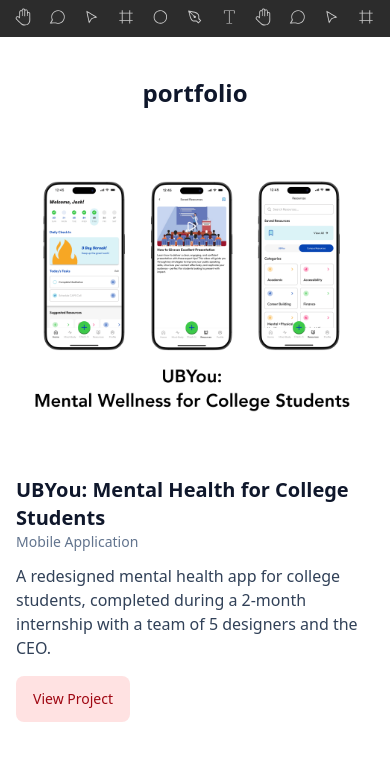
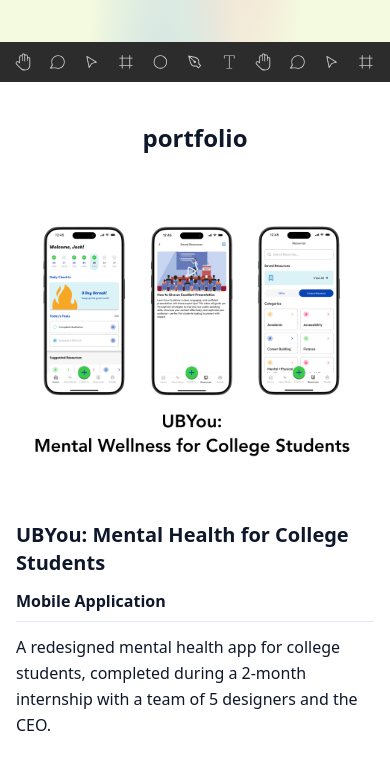
Before and after one commit to frankie1992/claras-site, a React (Vite) app: page / in a window 390 px wide. Shown: the part 1177-1938 px from the top of the page. Built offline with nearby package versions, Linux system fonts and the light colour scheme.

Commit message:
Update mobile view for home page

```diff
--- a/src/App.tsx
+++ b/src/App.tsx
@@ -40,7 +40,7 @@
   return (
     <div className="min-h-screen flex flex-col bg-blob-gradient">
       <Header />
-      <main className="container mx-auto flex-1 p-6">
+      <main className="container mx-auto flex-1">
         <Outlet />
       </main>
 
--- a/src/components/ProjectSummary.tsx
+++ b/src/components/ProjectSummary.tsx
@@ -16,17 +16,29 @@
         )}
       </div>
 
-      {/* Copy */}
       <div>
         <h3 className="text-xl md:text-2xl font-semibold text-slate-900">{title}</h3>
-        {subtitle && <p className="text-slate-500 text-sm">{subtitle}</p>}
-        {description && <p className="mt-3 text-slate-700">{description}</p>}
-        <a
-          href={projectLink}
-          className="mt-4 py-3 px-4 inline-flex items-center gap-x-2 text-sm font-medium rounded-lg border border-transparent bg-red-100 text-red-800 hover:bg-red-200 focus:outline-hidden focus:bg-red-200 disabled:opacity-50 disabled:pointer-events-none dark:text-red-500 dark:bg-red-800/30 dark:hover:bg-red-800/20 dark:focus:bg-red-800/20"
-        >
-          View Project
-        </a>
+        {subtitle && (
+          <div className="md:mt-0 mt-3">
+            <p className="text-base font-semibold text-slate-900 md:text-slate-500 md:text-sm md:font-normal">
+              {subtitle}
+            </p>
+            <div className="md:hidden border-t border-slate-200 mt-2" />
+          </div>
+        )}
+        {description && (
+          <p className="mt-3 text-slate-900 md:text-slate-700 text-base md:text-[15px] leading-relaxed">
+            {description}
+          </p>
+        )}
+        <div className="mt-6 md:mt-4 text-center md:text-left">
+          <a
+            href={projectLink}
+            className="py-3 px-4 inline-flex items-center gap-x-2 text-sm font-semibold md:font-medium rounded-lg border border-transparent bg-red-100 text-red-800 hover:bg-red-200 focus:outline-hidden focus:bg-red-200 disabled:opacity-50 disabled:pointer-events-none dark:text-red-500 dark:bg-red-800/30 dark:hover:bg-red-800/20 dark:focus:bg-red-800/20"
+          >
+            View Project
+          </a>
+        </div>
       </div>
     </div>
   )
--- a/src/pages/Home.tsx
+++ b/src/pages/Home.tsx
@@ -10,7 +10,7 @@
     <>
       {/* Hero – mobile layout */}
       <section className="lg:hidden mx-auto max-w-7xl px-4 md:px-6 lg:px-8 py-6 md:py-10">
-        <div className="bg-blob-gradient rounded-2xl p-5 sm:p-8">
+        <div className="rounded-2xl p-5 sm:p-8">
           {/* Intro */}
           <div className="text-center">
             <h1 className="text-3xl md:text-6xl font-extrabold tracking-tight text-slate-900">
```
